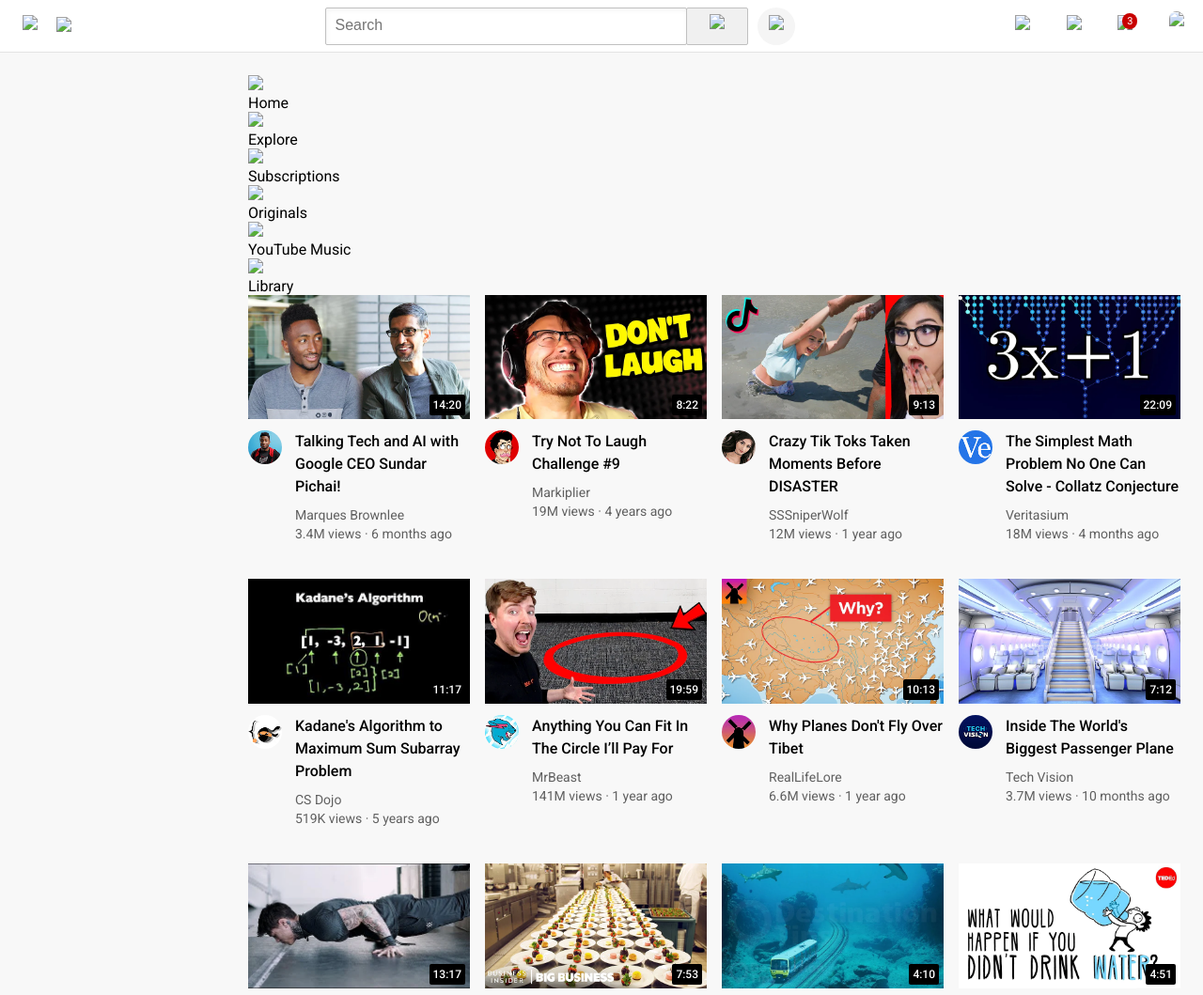
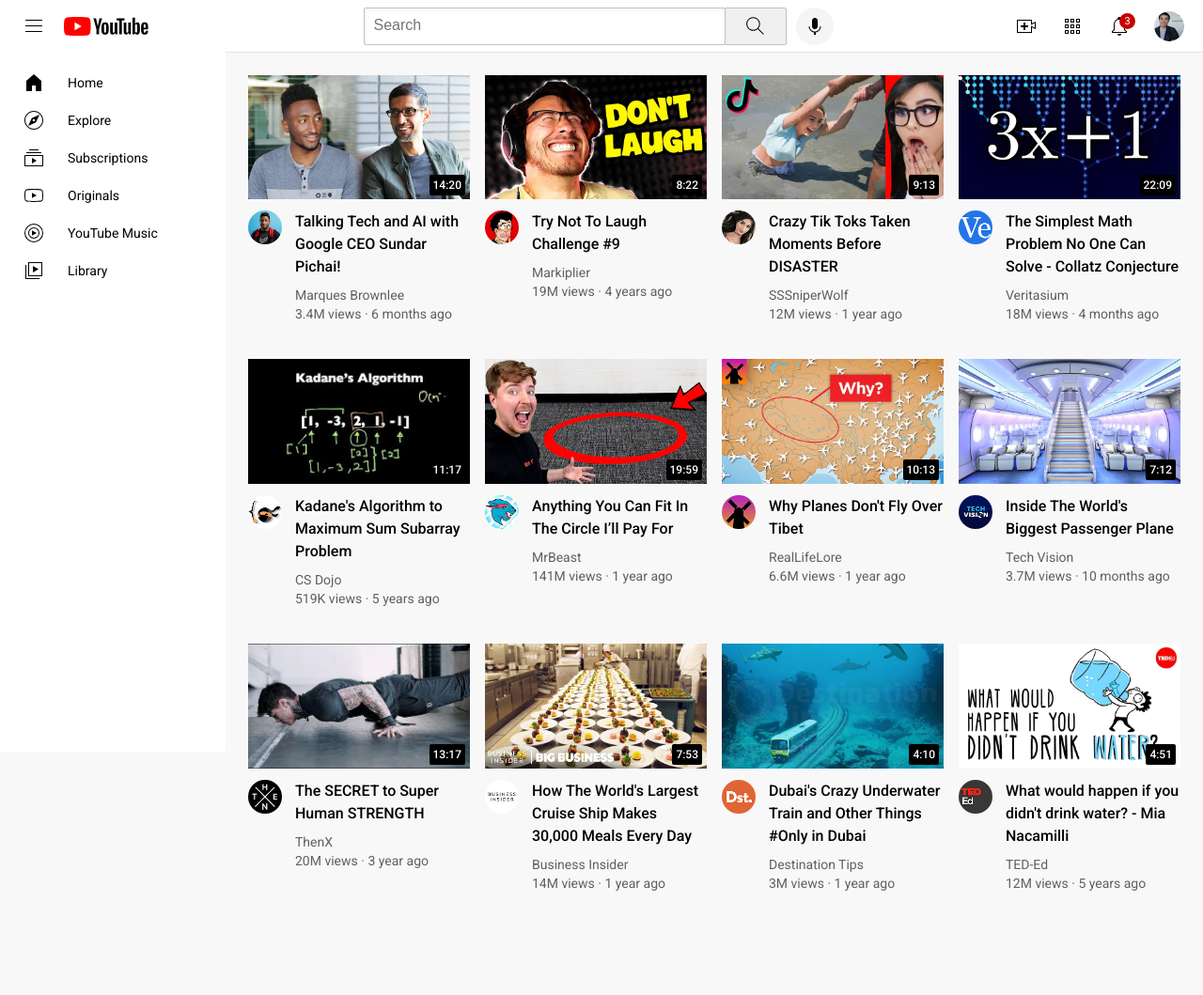
Before and after one commit to GrudininaStacy/Youtube-clone, a plain HTML site: page youtube.html in a window 1280 px wide. Shown: the top 1059 px of the page at 94% size. After the commit the page ends 948 px from the top, so only its background shows below. Drawn offline with Linux system fonts and the light colour scheme; the site is published under a folder, as on GitHub Pages, so addresses that start at the root find nothing.

Commit message:
change the way of icons

```diff
--- a/youtube.html
+++ b/youtube.html
@@ -10,72 +10,72 @@
     <link rel="stylesheet" href="styles/general.css">
     <link rel="stylesheet" href="styles/header.css">
     <link rel="stylesheet" href="styles/video.css">
-    <link rel="stylesheet" href="/styles/sidebar.css">
+    <link rel="stylesheet" href="styles/sidebar.css">
   </head>
   <body>
     <header class="header">
       <div class="left-section">
        <img
        class="hamburger-menu"
-       src="/icons/hamburger-menu.svg">
-       <img class="youtube-logo" src="/icons/youtube-logo.svg">
+       src="icons/hamburger-menu.svg">
+       <img class="youtube-logo" src="icons/youtube-logo.svg">
       </div>
       <div class="middle-section">
         <input class="search-bar" type="text" placeholder="Search">
         <button class="search-button">
-          <img class="search-icon" src="/icons/search.svg">
+          <img class="search-icon" src="icons/search.svg">
           <div class="tooltip">Search</div>
         </button>
         <!-- Put position absolute inside position relative -->
         <button class="voice-search-button">
-          <img class="voice-search-icon" src="/icons/voice-search-icon.svg">
+          <img class="voice-search-icon" src="icons/voice-search-icon.svg">
           <div class="tooltip">Search with your voice</div>
         </button>
       </div>
       <div class="right-section">
         <div class="upload-icon-container">
-          <img class="upload-icon" src="/icons/upload.svg">
+          <img class="upload-icon" src="icons/upload.svg">
           <div class="tooltip">Search</div>
         </div>
 
         <div class="youtube-apps-container">
-          <img class="youtube-apps-icon" src="/icons/youtube-apps.svg">
+          <img class="youtube-apps-icon" src="icons/youtube-apps.svg">
           <div class="tooltip">YouTube apps</div>
         </div>
 
         <div class="notifications-icon-conteiner">
-          <img class="notifications-icon" src="/icons/notifications.svg">
+          <img class="notifications-icon" src="icons/notifications.svg">
           <div class="notifications-count">3</div>
           <div class="tooltip">Notifications</div>
         </div>
 
-        <img class="current-user-picture" src="/channel-pictures/my-channel.jpeg">
+        <img class="current-user-picture" src="channel-pictures/my-channel.jpeg">
       </div>
     </header>
 
     <nav class="sidebar">
       <div class="sidebar-link">
-        <img src="/icons/home.svg">
+        <img src="icons/home.svg">
         <div>Home</div>
       </div>
       <div class="sidebar-link">
-        <img src="/icons/explore.svg">
+        <img src="icons/explore.svg">
         <div>Explore</div>
       </div>
       <div class="sidebar-link">
-        <img src="/icons/subscriptions.svg">
+        <img src="icons/subscriptions.svg">
         <div>Subscriptions</div>
       </div>
       <div class="sidebar-link">
-        <img src="/icons/originals.svg">
+        <img src="icons/originals.svg">
         <div>Originals</div>
       </div>
       <div class="sidebar-link">
-        <img src="/icons/youtube-music.svg">
+        <img src="icons/youtube-music.svg">
         <div>YouTube Music</div>
       </div>
       <div class="sidebar-link">
-        <img src="/icons/library.svg">
+        <img src="icons/library.svg">
         <div>Library</div>
       </div>
     </nav>
```
